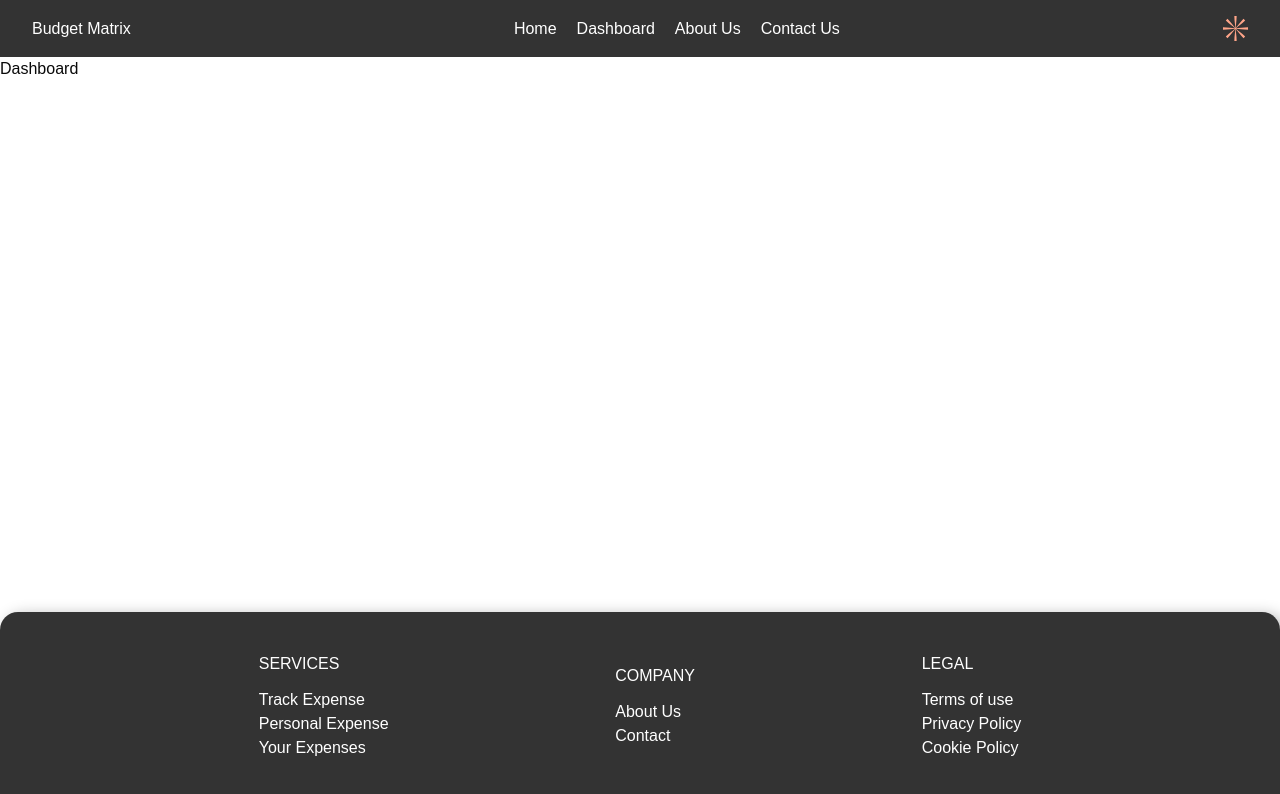
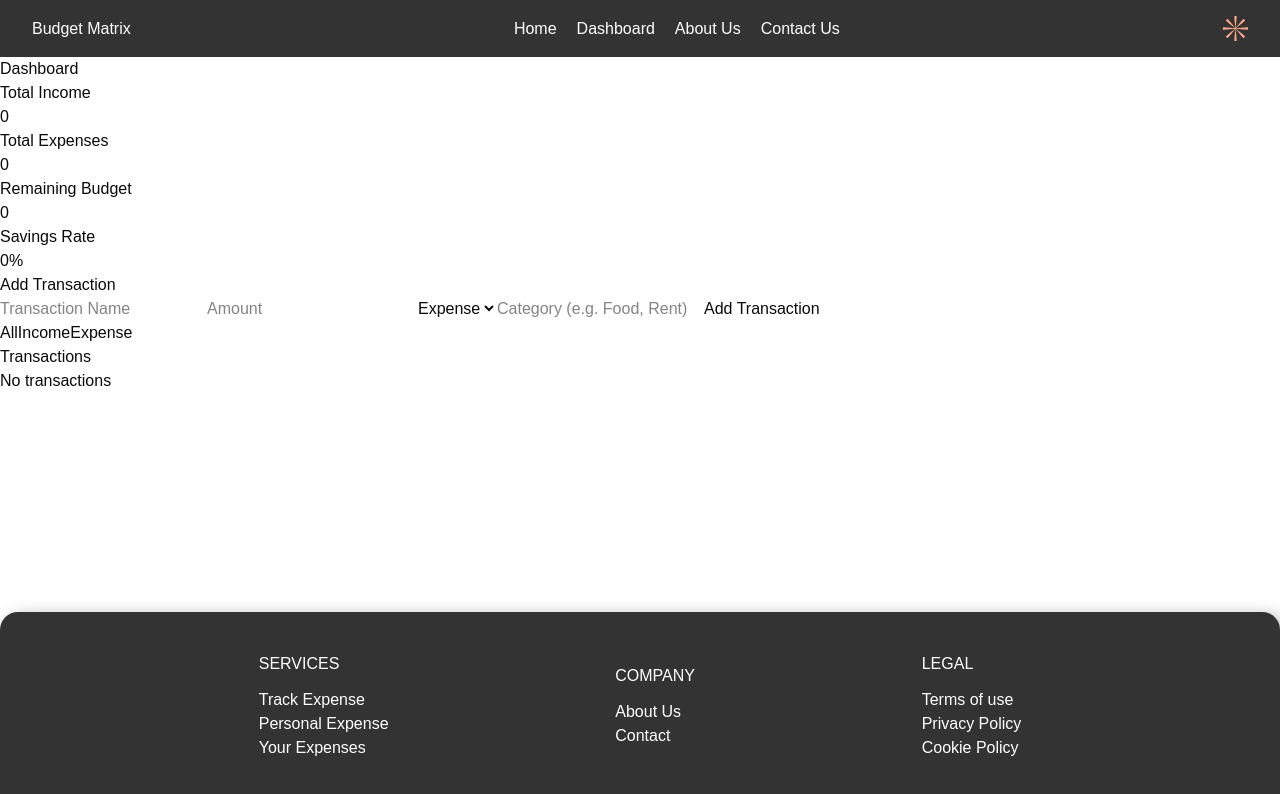
Before and after one commit to develo-oper-piyush/BudgetMatrix, a React (Vite) app: page /dashboard in a window 1280 px wide. Shown: the top 794 px of the page. Built offline with nearby package versions, Linux system fonts and the light colour scheme; a web font is replaced by a local one.

Commit message:
Dashboard functionality added

```diff
--- a/src/components/pages/Dashboard.jsx
+++ b/src/components/pages/Dashboard.jsx
@@ -1,5 +1,160 @@
+import React, { useState } from "react";
+
 const Dashboard = () => {
-    return <div>Dashboard</div>;
+  const [transactions, setTransactions] = useState([]);
+
+  const [trans, setTrans] = useState({
+    name: "",
+    amount: "",
+    type: "expense",
+    category: "",
+  });
+
+  const [filter, setFilter] = useState("All");
+
+  // 🧮 Calculations
+  let totalIncome = 0;
+  let totalExpenses = 0;
+
+  transactions.forEach((t) => {
+    if (t.type === "income") totalIncome += t.amount;
+    else totalExpenses += t.amount;
+  });
+
+  const remainingBudget = totalIncome - totalExpenses;
+
+  const savingsRate =
+    totalIncome === 0 ? 0 : Math.round((remainingBudget / totalIncome) * 100);
+
+  // ➕ Add Transaction
+  const handleAddTransaction = () => {
+    if (!trans.name || !trans.amount || !trans.category) return;
+
+    const newTransaction = {
+      id: Date.now(),
+      name: trans.name,
+      amount: parseFloat(trans.amount),
+      type: trans.type,
+      category: trans.category,
+      date: new Date().toLocaleDateString("en-GB", {
+        day: "2-digit",
+        month: "short",
+        year: "numeric",
+      }),
+    };
+
+    setTransactions([newTransaction, ...transactions]);
+
+    setTrans({
+      name: "",
+      amount: "",
+      type: "expense",
+      category: "",
+    });
+  };
+
+  // 🔍 Filter (ONLY type-based)
+  const filteredTransactions =
+    filter === "All"
+      ? transactions
+      : transactions.filter((t) => t.type === filter.toLowerCase());
+
+  return (
+    <div>
+      <h1>Dashboard</h1>
+
+      {/* SUMMARY */}
+      <div>
+        <div>
+          <h3>Total Income</h3>
+          <h2>{totalIncome}</h2>
+        </div>
+
+        <div>
+          <h3>Total Expenses</h3>
+          <h2>{totalExpenses}</h2>
+        </div>
+
+        <div>
+          <h3>Remaining Budget</h3>
+          <h2>{remainingBudget}</h2>
+        </div>
+
+        <div>
+          <h3>Savings Rate</h3>
+          <h2>{savingsRate}%</h2>
+        </div>
+      </div>
+
+      {/* ADD TRANSACTION */}
+      <div>
+        <h2>Add Transaction</h2>
+
+        <input
+          placeholder="Transaction Name"
+          value={trans.name}
+          onChange={(e) => setTrans({ ...trans, name: e.target.value })}
+        />
+
+        <input
+          type="number"
+          placeholder="Amount"
+          value={trans.amount}
+          onChange={(e) => setTrans({ ...trans, amount: e.target.value })}
+        />
+
+        <select
+          value={trans.type}
+          onChange={(e) => setTrans({ ...trans, type: e.target.value })}
+        >
+          <option value="expense">Expense</option>
+          <option value="income">Income</option>
+        </select>
+
+        {/* ✅ Category only for display */}
+        <input
+          placeholder="Category (e.g. Food, Rent)"
+          value={trans.category}
+          onChange={(e) => setTrans({ ...trans, category: e.target.value })}
+        />
+
+        <button onClick={handleAddTransaction}>Add Transaction</button>
+      </div>
+
+      {/* FILTER */}
+      <div>
+        {["All", "Income", "Expense"].map((type) => (
+          <button key={type} onClick={() => setFilter(type)}>
+            {type}
+          </button>
+        ))}
+      </div>
+
+      {/* TRANSACTIONS */}
+      <div>
+        <h2>Transactions</h2>
+
+        {filteredTransactions.length === 0 ? (
+          <p>No transactions</p>
+        ) : (
+          filteredTransactions.map((t) => (
+            <div key={t.id}>
+              <h4>{t.name}</h4>
+
+              <p>Category: {t.category}</p>
+
+              <p>{t.date}</p>
+
+              <p>
+                {t.type === "income" ? "+" : "-"}
+                {t.amount}
+              </p>
+            </div>
+          ))
+        )}
+      </div>
+    </div>
+  );
 };
 
 export default Dashboard;
```
